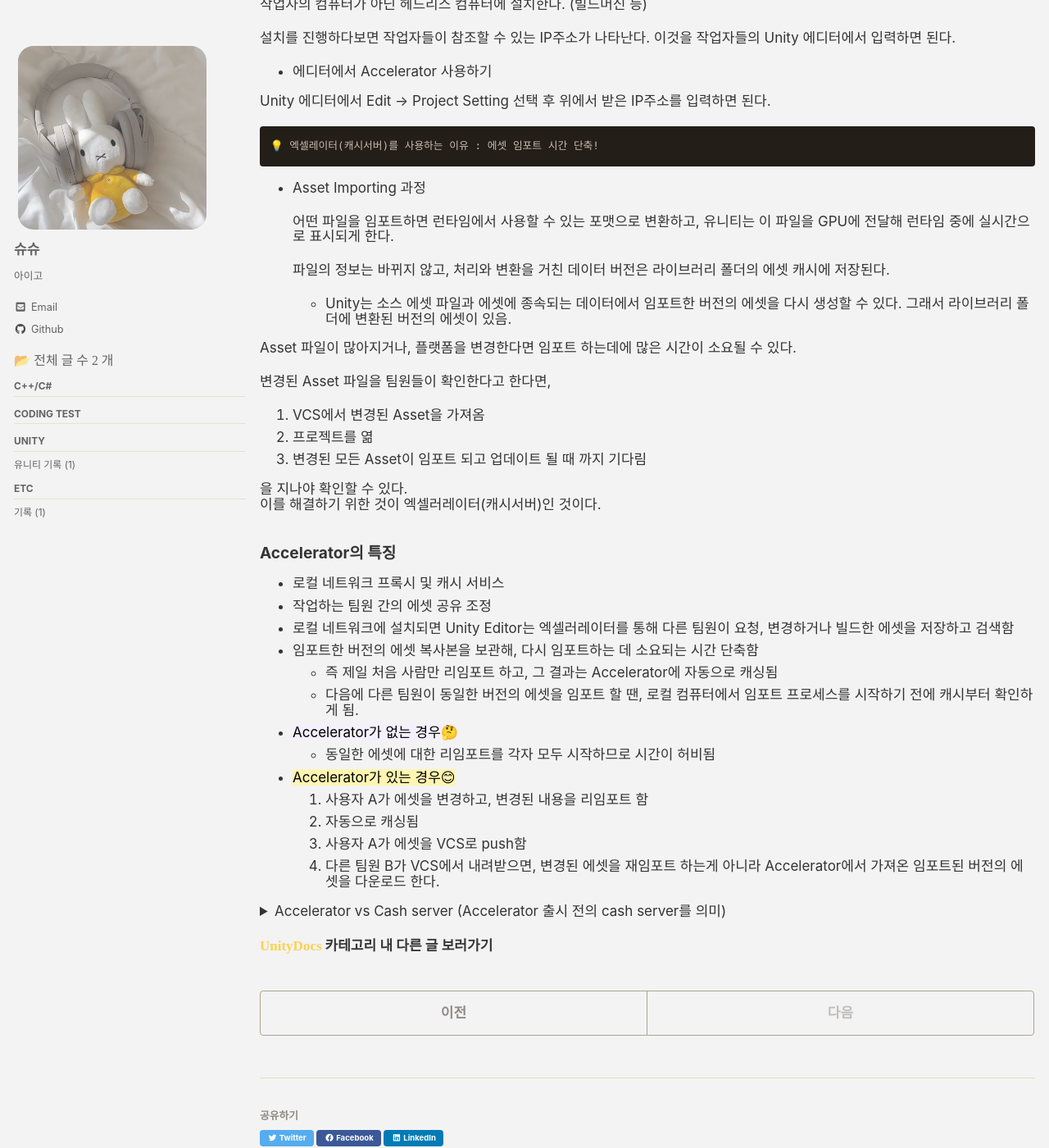
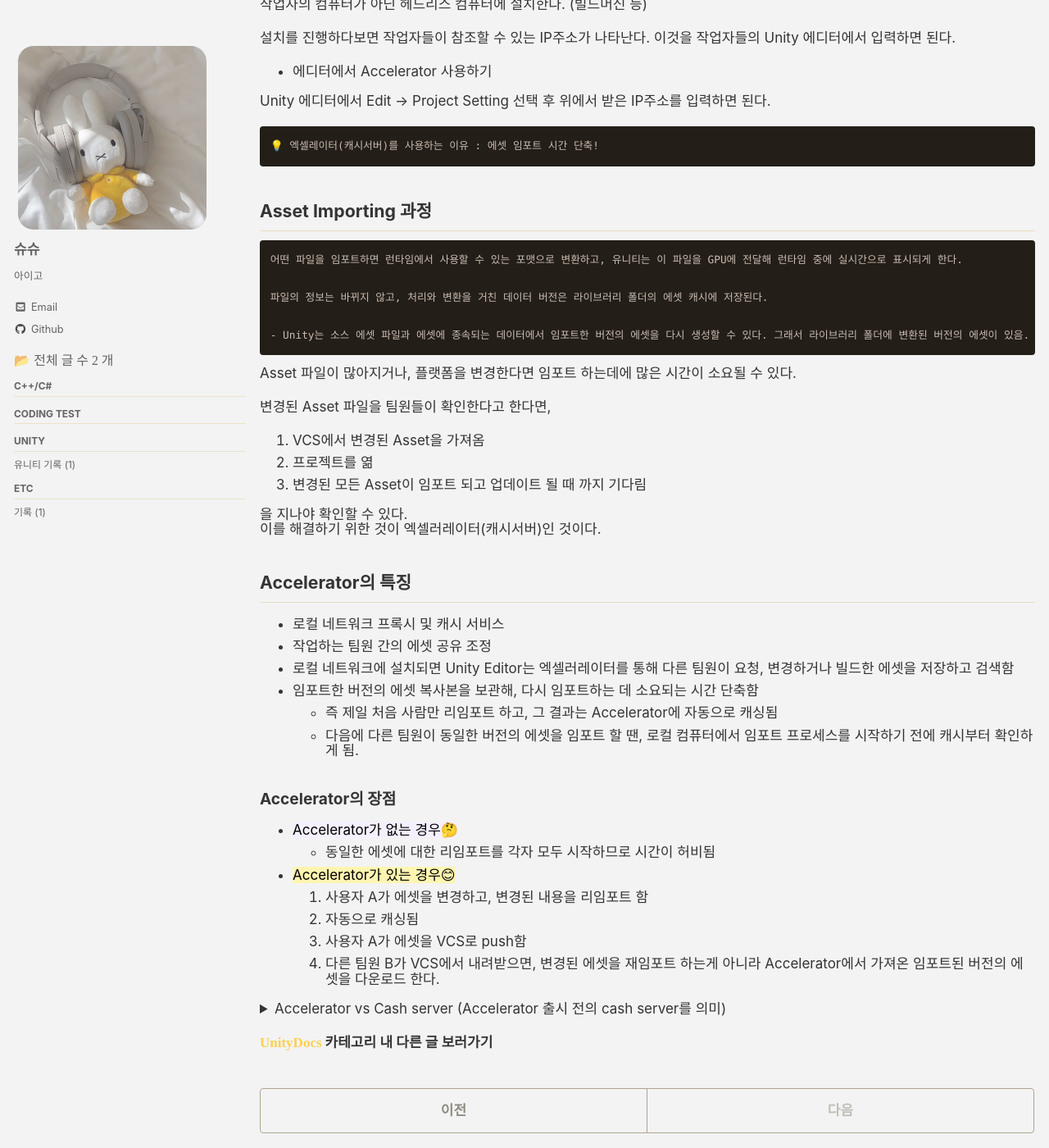
Before and after one commit to eggmong/eggmong.github.io, a Jekyll site: the page built from _posts/UnityDocs/2023-01-13-Unity-Accelerator.md, in a window 1280 px wide and 1400 px high, scrolled down 606 px. Shown: the whole window at 82% size. Built offline with Jekyll 4.4.1, drawn with Linux system fonts in a browser that asks for light colours; cached includes are drawn as plain includes; some web fonts are replaced; comment, search, counter and statistics services are not loaded.

Commit message:
Update 2023-01-13-Unity-Accelerator.md
문서 수정

```diff
--- a/_posts/UnityDocs/2023-01-13-Unity-Accelerator.md
+++ b/_posts/UnityDocs/2023-01-13-Unity-Accelerator.md
@@ -43,13 +43,14 @@ Unity 에디터에서 Edit → Project Setting 선택 후 위에서 받은 IP주
 
 
 
-- Asset Importing 과정
+## Asset Importing 과정
 
     어떤 파일을 임포트하면 런타임에서 사용할 수 있는 포맷으로 변환하고, 유니티는 이 파일을 GPU에 전달해 런타임 중에 실시간으로 표시되게 한다.
 
     파일의 정보는 바뀌지 않고, 처리와 변환을 거친 데이터 버전은 라이브러리 폴더의 에셋 캐시에 저장된다.
 
-    * Unity는 소스 에셋 파일과 에셋에 종속되는 데이터에서 임포트한 버전의 에셋을 다시 생성할 수 있다. 그래서 라이브러리 폴더에 변환된 버전의 에셋이 있음.
+    - Unity는 소스 에셋 파일과 에셋에 종속되는 데이터에서 임포트한 버전의 에셋을 다시 생성할 수 있다. 그래서 라이브러리 폴더에 변환된 버전의 에셋이 있음.
+
 
 
 
@@ -66,7 +67,7 @@ Asset 파일이 많아지거나, 플랫폼을 변경한다면 임포트 하는
 
 
 
-### Accelerator의 특징
+## Accelerator의 특징
 
 - 로컬 네트워크 프록시 및 캐시 서비스
 - 작업하는 팀원 간의 에셋 공유 조정
@@ -77,10 +78,12 @@ Asset 파일이 많아지거나, 플랫폼을 변경한다면 임포트 하는
 
 
 
-
+### Accelerator의 장점
 - <mark style='background-color: #f5f0ff'>Accelerator가 없는 경우🤔</mark>
     * 동일한 에셋에 대한 리임포트를
     각자 모두 시작하므로 시간이 허비됨
+
+
 
 
 - <mark style='background-color: #fff5b1'>Accelerator가 있는 경우😊</mark>
```
